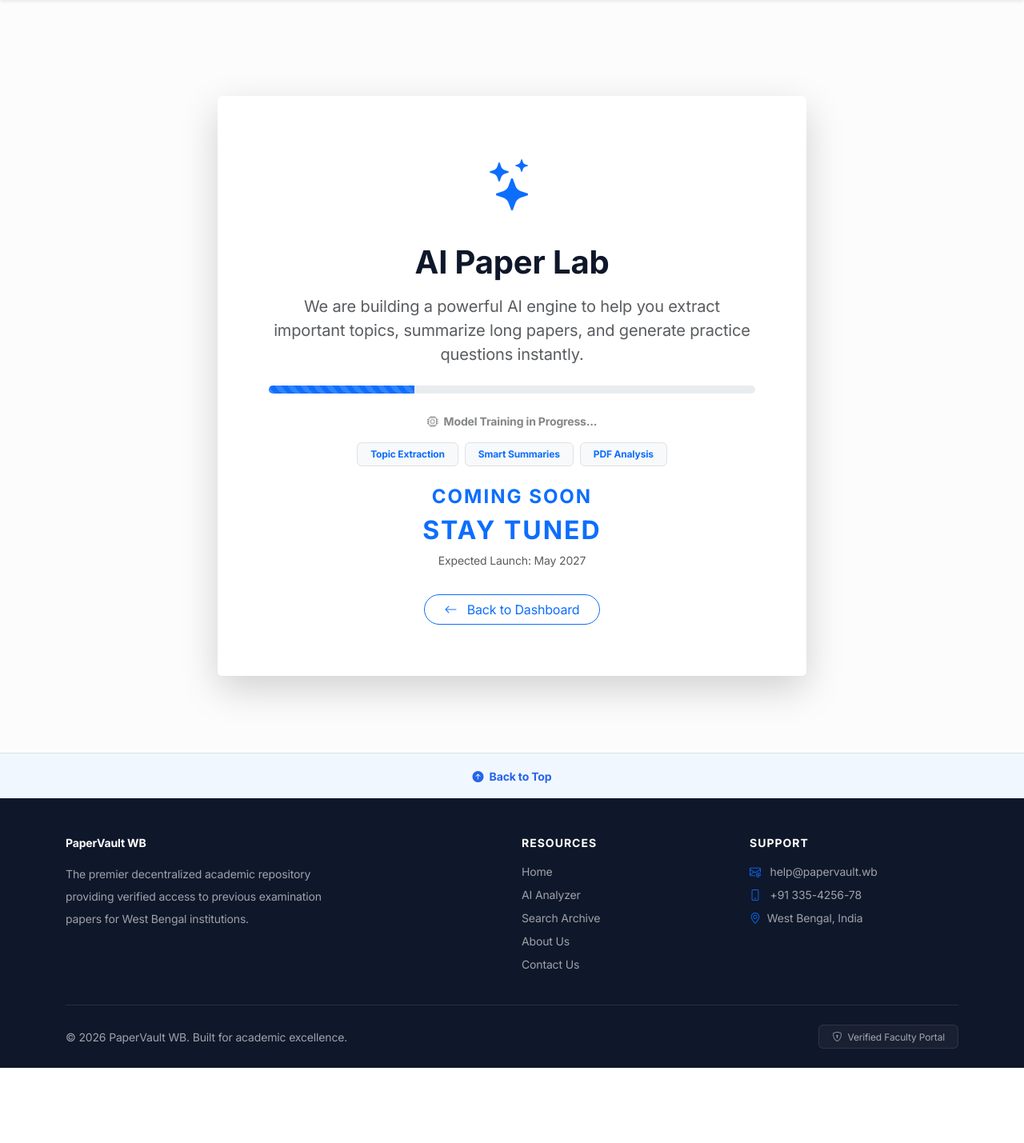
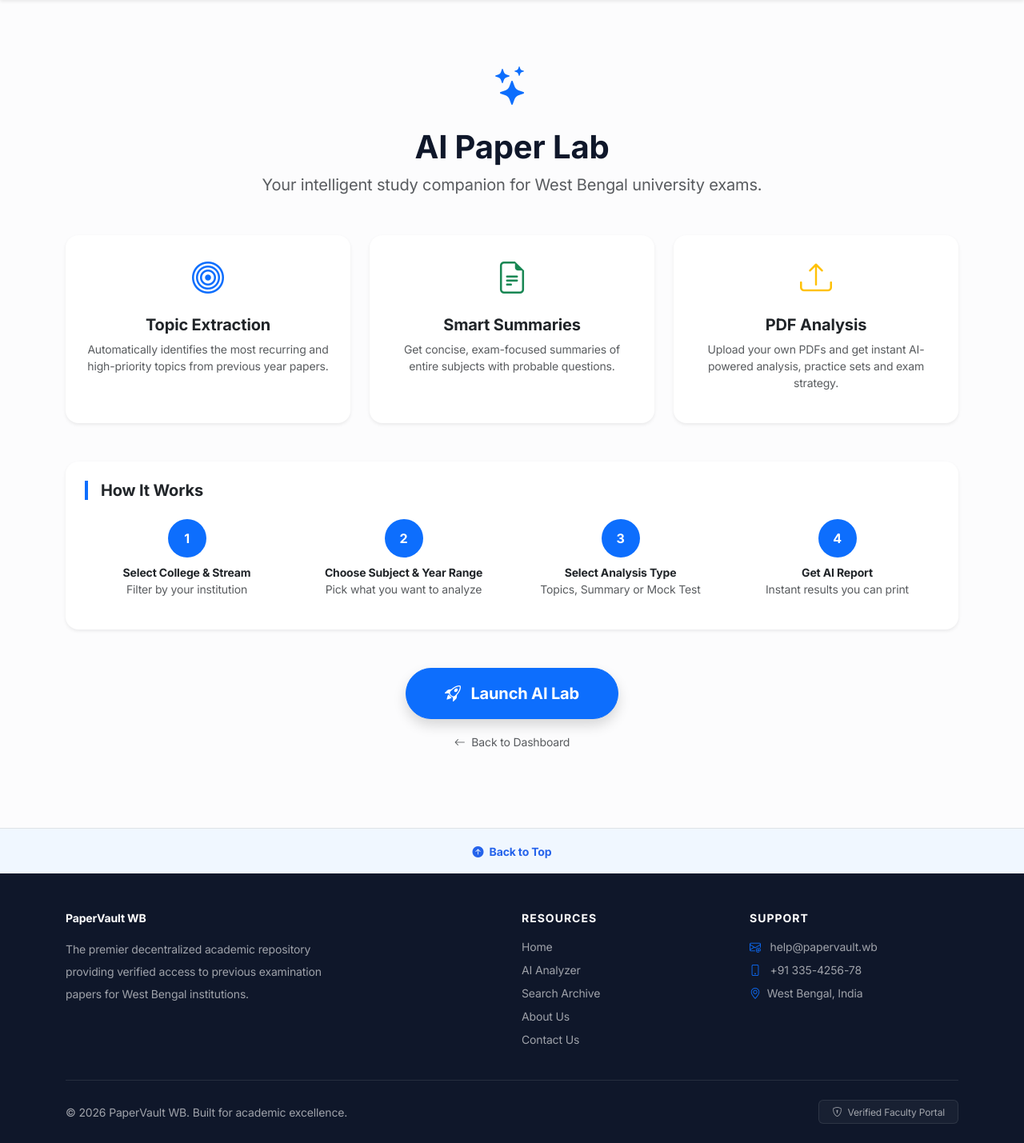
Before and after one commit to RanitMondal-2005/PaperVault-WB, a Django app: page /users/ai-analyzer/ in a window 1280 px wide. Shown: the part 72-1501 px from the top of the page at 80% size. Before the commit the page ends 1407 px from the top, so only its background shows below. Run offline with Django 5.2, Linux system fonts and the light colour scheme.

Commit message:
fix: correct colspan, remove stray div, fix typos, fix AI analyzer page

```diff
--- a/wb_papers/templates/ai_analyzer.html
+++ b/wb_papers/templates/ai_analyzer.html
@@ -1,48 +1,81 @@
 {% extends 'base.html' %}
-{% comment %} For now ,lets just keep AI part in Comming Soon {% endcomment %}
 {% block content %}
-<div class="container py-5 mt-5">
-    <div class="row justify-content-center">
-        <div class="col-md-8 text-center">
-            <div class="card shadow-lg border-0 p-5 animate-up" style="background: rgba(255, 255, 255, 0.9);">
-                <div class="card-body">
-                    {% comment %} AI Logo {% endcomment %}
-                    <div class="mb-4">
-                        <i class="bi bi-stars text-primary" style="font-size: 4rem;"></i>
-                    </div>
-                    {% comment %} ........ {% endcomment %}
-                    <h1 class="fw-bold mb-3" style="color: var(--nav-footer-bg);">AI Paper Lab</h1>
-                    <p class="text-muted fs-5 mb-4">
-                        We are building a powerful AI engine to help you extract important topics,
-                        summarize long papers, and generate practice questions instantly.
-                    </p>
+<div class="container py-5">
 
-                    <div class="progress mb-4" style="height: 10px; border-radius: 5px;">
-                        <div class="progress-bar progress-bar-striped progress-bar-animated bg-primary"
-                             role="progressbar" style="width: 30%"></div>
-                    </div>
+    <!-- Header -->
+    <div class="text-center mb-5">
+        <i class="bi bi-stars text-primary" style="font-size: 3rem;"></i>
+        <h1 class="fw-bold mt-3" style="color: var(--nav-footer-bg);">AI Paper Lab</h1>
+        <p class="text-muted fs-5">Your intelligent study companion for West Bengal university exams.</p>
+    </div>
 
-                    <p class="small text-muted mt-2 fw-bold opacity-75">
-                            <i class="bi bi-cpu me-1"></i> Model Training in Progress...
-                    </p>
+    <!-- Feature Cards -->
+    <div class="row g-4 mb-5">
 
-                    <div class="d-flex justify-content-center gap-2 mb-4">
-                        <span class="badge bg-light text-primary border px-3 py-2">Topic Extraction</span>
-                        <span class="badge bg-light text-primary border px-3 py-2">Smart Summaries</span>
-                        <span class="badge bg-light text-primary border px-3 py-2">PDF Analysis</span>
-                    </div>
+        <div class="col-md-4">
+            <div class="card border-0 shadow-sm rounded-4 h-100 p-4 text-center">
+                <i class="bi bi-bullseye text-primary fs-1 mb-3"></i>
+                <h5 class="fw-bold">Topic Extraction</h5>
+                <p class="text-muted small">Automatically identifies the most recurring and high-priority topics from previous year papers.</p>
+            </div>
+        </div>
 
-                    <h4 class="text-uppercase fw-bold text-primary" style="letter-spacing: 2px;">Coming Soon</h4>
+        <div class="col-md-4">
+            <div class="card border-0 shadow-sm rounded-4 h-100 p-4 text-center">
+                <i class="bi bi-file-earmark-text text-success fs-1 mb-3"></i>
+                <h5 class="fw-bold">Smart Summaries</h5>
+                <p class="text-muted small">Get concise, exam-focused summaries of entire subjects with probable questions.</p>
+            </div>
+        </div>
 
-                    <h2 class="text-uppercase fw-bold text-primary" style="letter-spacing: 2px;">Stay Tuned</h2>
-                    <p class="small text-muted mt-2">Expected Launch: May 2027</p>
+        <div class="col-md-4">
+            <div class="card border-0 shadow-sm rounded-4 h-100 p-4 text-center">
+                <i class="bi bi-upload text-warning fs-1 mb-3"></i>
+                <h5 class="fw-bold">PDF Analysis</h5>
+                <p class="text-muted small">Upload your own PDFs and get instant AI-powered analysis, practice sets and exam strategy.</p>
+            </div>
+        </div>
 
-                    <a href="{% url 'dashboard' %}" class="btn btn-outline-primary rounded-pill px-4 mt-3">
-                        <i class="bi bi-arrow-left me-2"></i> Back to Dashboard
-                    </a>
-                </div>
+    </div>
+
+    <!-- How It Works -->
+    <div class="card border-0 shadow-sm rounded-4 p-4 mb-5">
+        <h5 class="fw-bold mb-4 border-start border-primary border-4 ps-3">How It Works</h5>
+        <div class="row g-3 text-center">
+            <div class="col-md-3">
+                <div class="rounded-circle bg-primary text-white d-inline-flex align-items-center justify-content-center mb-2" style="width:48px;height:48px;font-weight:700;">1</div>
+                <p class="small fw-bold mb-0">Select College & Stream</p>
+                <p class="small text-muted">Filter by your institution</p>
+            </div>
+            <div class="col-md-3">
+                <div class="rounded-circle bg-primary text-white d-inline-flex align-items-center justify-content-center mb-2" style="width:48px;height:48px;font-weight:700;">2</div>
+                <p class="small fw-bold mb-0">Choose Subject & Year Range</p>
+                <p class="small text-muted">Pick what you want to analyze</p>
+            </div>
+            <div class="col-md-3">
+                <div class="rounded-circle bg-primary text-white d-inline-flex align-items-center justify-content-center mb-2" style="width:48px;height:48px;font-weight:700;">3</div>
+                <p class="small fw-bold mb-0">Select Analysis Type</p>
+                <p class="small text-muted">Topics, Summary or Mock Test</p>
+            </div>
+            <div class="col-md-3">
+                <div class="rounded-circle bg-primary text-white d-inline-flex align-items-center justify-content-center mb-2" style="width:48px;height:48px;font-weight:700;">4</div>
+                <p class="small fw-bold mb-0">Get AI Report</p>
+                <p class="small text-muted">Instant results you can print</p>
             </div>
         </div>
     </div>
+
+    <!-- Launch Button -->
+    <div class="text-center">
+        <a href="{% url 'ai_lab' %}" class="btn btn-primary btn-lg px-5 py-3 rounded-pill shadow fw-bold">
+            <i class="bi bi-rocket-takeoff me-2"></i> Launch AI Lab
+        </a>
+        <div class="mt-3">
+            <a href="{% url 'dashboard' %}" class="text-muted small text-decoration-none">
+                <i class="bi bi-arrow-left me-1"></i> Back to Dashboard
+            </a>
+        </div>
+    </div>
+
 </div>
 {% endblock %}
--- a/wb_papers/templates/base.html
+++ b/wb_papers/templates/base.html
@@ -13,7 +13,7 @@
     <title>PaperVault WB</title>
 </head>
 <body class="d-flex flex-column min-vh-100">
-    {% comment %} Haeder {% endcomment %}
+    {% comment %} Header {% endcomment %}
     <nav class="navbar navbar-expand-lg navbar-dark sticky-top shadow-sm py-3">
         <div class="container">
             <a class="navbar-brand d-flex align-items-center fw-bold fs-5" href="{% url 'dashboard' %}">
--- a/wb_papers/templates/login.html
+++ b/wb_papers/templates/login.html
@@ -9,7 +9,7 @@
                     <h2 class="text-center mb-4 fw-bold" style="color: var(--nav-footer-bg);">Sign In</h2>
 
                     <div class="alert alert-primary text-center" role="alert">
-                        ⚠ Only teachers/faculty are allowed to create accounts.
+                        ⚠ This portal is for Faculty members only. Students can browse papers without an account.
                     </div>
 
                     <form method="POST">
```
Also changed, not shown: wb_papers/templates/ai_result.html (+3 -4 lines), wb_papers/templates/dashboard.html (+112 -26 lines), wb_papers/templates/papers.html (+7 -3 lines).
